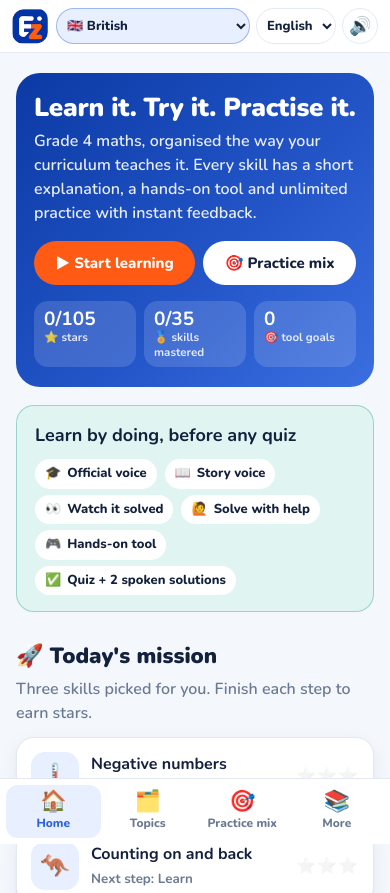
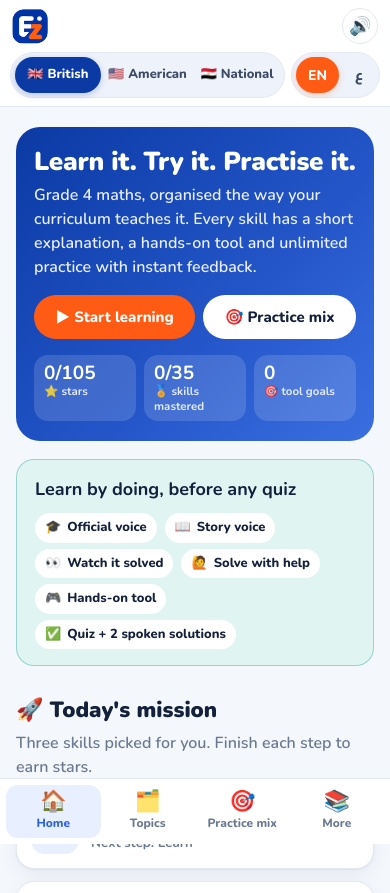
Before and after one commit to aiteameduzone/eduzone-learn, a plain HTML site: page v3/index.html in a window 390 px wide. Shown: the top 893 px of the page. Drawn offline with nearby package versions, Linux system fonts and the light colour scheme.

Commit message:
v3: curriculum and language as tap buttons instead of dropdowns

```diff
--- a/v3/app.css
+++ b/v3/app.css
@@ -317,3 +317,20 @@ input[type=range]{accent-color:var(--orange);width:100%;min-height:32px}
 .gate .big{font-size:46px}
 .gate h3{margin:6px 0}
 @media (max-width:640px){.jarr{display:none}.jstep{font-size:13px;padding:5px 10px}}
+/* ---------- top switches (buttons, not dropdowns) ---------- */
+.switchbar{max-width:1180px;margin:0 auto;padding:0 16px 10px;display:flex;gap:10px;align-items:center;justify-content:space-between}
+.sw{display:inline-flex;gap:4px;padding:4px;background:var(--bg-2);border:1px solid var(--line);border-radius:999px}
+.sw button{border:0;background:transparent;border-radius:999px;padding:7px 14px;font:inherit;font-weight:800;font-size:14px;color:var(--ink-2);cursor:pointer;display:inline-flex;gap:6px;align-items:center;min-height:36px;white-space:nowrap}
+.sw button i{font-style:normal}
+.sw button:hover{color:var(--blue)}
+.sw button.on{background:var(--blue);color:#fff;box-shadow:0 2px 6px rgba(11,58,164,.25)}
+.sw-lang button.on{background:var(--orange);box-shadow:0 2px 6px rgba(255,91,20,.25)}
+.sw .short{display:none}
+:root:not([data-theme="light"]) .sw button.on{color:#fff}
+@media (max-width:640px){
+  .switchbar{padding:0 10px 8px;gap:6px}
+  .sw-cur{flex:1;min-width:0}
+  .sw-cur button{flex:1;justify-content:center;padding:7px 6px;font-size:13px;gap:4px;min-width:0}
+  .sw-lang button{padding:7px 12px;font-size:14px}
+  .sw-lang .full{display:none}.sw-lang .short{display:inline}
+}
--- a/v3/app.js
+++ b/v3/app.js
@@ -117,19 +117,17 @@
       '<header class="top"><div class="top-in">' +
       '<a class="brand" href="#/"><img src="ez-icon.png" alt="EduZone"><span><b>EduZone <span>Learn</span></b><small id="bsub"></small></span></a>' +
       '<nav class="nav" id="nav"></nav>' +
-      '<div class="top-tools"><select class="lang cur" id="cur"></select>' +
-      '<select class="lang" id="lang" aria-label="Language"><option value="en">English</option><option value="ar">العربية</option></select>' +
-      '<button class="icon-btn" id="voice" type="button"></button></div>' +
-      '</div></header><main class="page" id="view"></main><footer class="foot" id="foot"></footer><nav class="bnav" id="bnav"></nav>';
+      '<div class="top-tools"><button class="icon-btn" id="voice" type="button"></button></div>' +
+      '</div><div class="switchbar"><div class="sw sw-cur" id="cur" role="group"></div><div class="sw sw-lang" id="lang" role="group"></div></div></header><main class="page" id="view"></main><footer class="foot" id="foot"></footer><nav class="bnav" id="bnav"></nav>';
     if (E.lang === "eg") E.setLang("ar");
-    var sel = document.getElementById("lang");
-    sel.value = E.lang;
-    sel.onchange = function () { E.setLang(sel.value); route(); };
-    var cs = document.getElementById("cur");
-    cs.onchange = function () {
-      setCur(cs.value);
-      var h = location.hash;
-      if (/^#\/c\//.test(h)) location.hash = "#/topics"; else route();
+    document.getElementById("lang").onclick = function (e) {
+      var b = e.target.closest("button[data-v]"); if (!b || b.dataset.v === E.lang) return;
+      E.setLang(b.dataset.v); route();
+    };
+    document.getElementById("cur").onclick = function (e) {
+      var b = e.target.closest("button[data-v]"); if (!b || b.dataset.v === CUR) return;
+      setCur(b.dataset.v);
+      if (/^#\/c\//.test(location.hash)) location.hash = "#/topics"; else route();
     };
     var vb = document.getElementById("voice");
     vb.onclick = function () { E.setVoice(!E.voiceOn()); paintChrome(); };
@@ -138,10 +136,19 @@
     var cd = E.CURRICULA[CUR];
     document.title = "EduZone Learn · " + E.L(cd.sub);
     document.getElementById("bsub").textContent = E.L(cd.sub);
+    var SHORT = { british: ["British", "بريطاني"], american: ["American", "أمريكي"], national: ["National", "قومي"] };
     var cs = document.getElementById("cur");
     cs.setAttribute("aria-label", t("Curriculum", "المنهج"));
-    cs.innerHTML = Object.keys(E.CURRICULA).map(function (k) { var c = E.CURRICULA[k]; return '<option value="' + k + '"' + (k === CUR ? " selected" : "") + ">" + c.flag + " " + E.L(c) + "</option>"; }).join("");
-    document.getElementById("lang").value = E.lang;
+    cs.innerHTML = Object.keys(E.CURRICULA).map(function (k) {
+      var c = E.CURRICULA[k], on = k === CUR, nm = SHORT[k] ? t(SHORT[k][0], SHORT[k][1]) : E.L(c);
+      return '<button type="button" data-v="' + k + '" class="' + (on ? "on" : "") + '" aria-pressed="' + on + '" title="' + esc(E.L(c)) + '"><i>' + c.flag + "</i>" + esc(nm) + "</button>";
+    }).join("");
+    var ls = document.getElementById("lang");
+    ls.setAttribute("aria-label", t("Language", "اللغة"));
+    ls.innerHTML = [["en", "English", "EN"], ["ar", "العربية", "ع"]].map(function (x) {
+      var on = x[0] === E.lang;
+      return '<button type="button" data-v="' + x[0] + '" class="' + (on ? "on" : "") + '" aria-pressed="' + on + '" lang="' + x[0] + '"><span class="full">' + x[1] + '</span><span class="short">' + x[2] + "</span></button>";
+    }).join("");
     var vb = document.getElementById("voice");
     vb.textContent = E.voiceOn() ? "🔊" : "🔇"; vb.classList.toggle("off", !E.voiceOn());
     vb.setAttribute("aria-label", w("voice")); vb.title = w("voice");
--- a/v3/index.html
+++ b/v3/index.html
@@ -10,18 +10,18 @@
 <link rel="preconnect" href="https://fonts.googleapis.com">
 <link rel="preconnect" href="https://fonts.gstatic.com" crossorigin>
 <link href="https://fonts.googleapis.com/css2?family=Cairo:wght@400;600;700;800;900&family=Nunito:wght@400;600;700;800;900&display=swap" rel="stylesheet">
-<link rel="stylesheet" href="app.css?v=5">
+<link rel="stylesheet" href="app.css?v=6">
 </head>
 <body>
 <noscript><p style="padding:20px">EduZone Learn needs JavaScript.</p></noscript>
-<script src="core.js?v=5"></script>
-<script src="skills.js?v=5"></script>
-<script src="explain.js?v=5"></script>
-<script src="present.js?v=5"></script>
-<script src="practice.js?v=5"></script>
-<script src="tools-a.js?v=5"></script>
-<script src="tools-b.js?v=5"></script>
-<script src="tools-c.js?v=5"></script>
-<script src="app.js?v=5"></script>
+<script src="core.js?v=6"></script>
+<script src="skills.js?v=6"></script>
+<script src="explain.js?v=6"></script>
+<script src="present.js?v=6"></script>
+<script src="practice.js?v=6"></script>
+<script src="tools-a.js?v=6"></script>
+<script src="tools-b.js?v=6"></script>
+<script src="tools-c.js?v=6"></script>
+<script src="app.js?v=6"></script>
 </body>
 </html>
```
